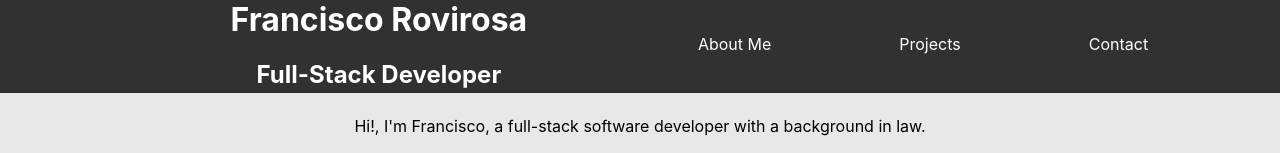
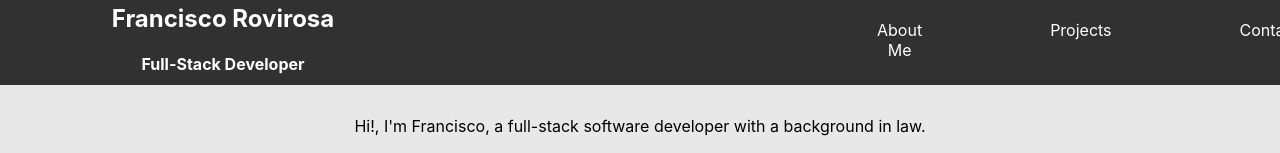
Before and after one commit to FranRovi/FranRovi, a React (Create React App) app in the folder Udemy/React/portfolio/: page / in a window 1280 px wide. Shown: the top 153 px of the page. Built offline with nearby package versions, Linux system fonts and the light colour scheme.

Commit message:
portfolio_project: style MainHeader component

```diff
--- a/Udemy/React/portfolio/src/components/MainHeader/MainHeader.js
+++ b/Udemy/React/portfolio/src/components/MainHeader/MainHeader.js
@@ -5,19 +5,22 @@ import classes from './MainHeader.module.css';
 const MainHeader = (props) => {
     return(
         <header className={classes['main-header']}>
-            <div className={`${classes['main-row']} ${classes['main-links-center']}`}>
+            {/* <nav className={`${classes['main-row']} ${classes['main-links-center']}`}> */}
+            <nav className={`${classes['main-row']} ${classes['main-links-center']}`}>
                 <div>
                     <h1 className={classes['main-mr']}>Francisco Rovirosa</h1>
-                    <h2>Full-Stack Developer</h2>
+                    <h4>Full-Stack Developer</h4>
                 </div>
-                <div>
-                    <ul className={classes['main-links']}>
+                <ul>
+                    <div className={classes['main-links']}>
+                        {/* <li className={classes['main-link-white']}></li>
+                        <li className={classes['main-link-white']}></li> */}
                         <li className={classes['main-link-white']}>About Me</li>
                         <li className={classes['main-link-white']}>Projects</li>
                         <li className={classes['main-link-white']}>Contact</li>
-                    </ul>
-                </div>
-            </div>
+                    </div>
+                </ul>
+            </nav>
         </header>
     )
 }
--- a/Udemy/React/portfolio/src/components/MainHeader/MainHeader.module.css
+++ b/Udemy/React/portfolio/src/components/MainHeader/MainHeader.module.css
@@ -3,17 +3,18 @@
     top: 0;
     left: 0;
     width: 100%;
-    height: 5.5em;
+    height: 5em;
     display: flex;
-    justify-content: space-evenly;
+    justify-content: space-between;
     align-items: center;
     background: #323131;
     padding: 0 3rem;
     padding-bottom: 5px;
 }
 
-.main-header h1 , h2 {
+.main-header h1, h4 {
     color: white;
+    margin-right: 375px;
 }
 
 .main-row{
```
